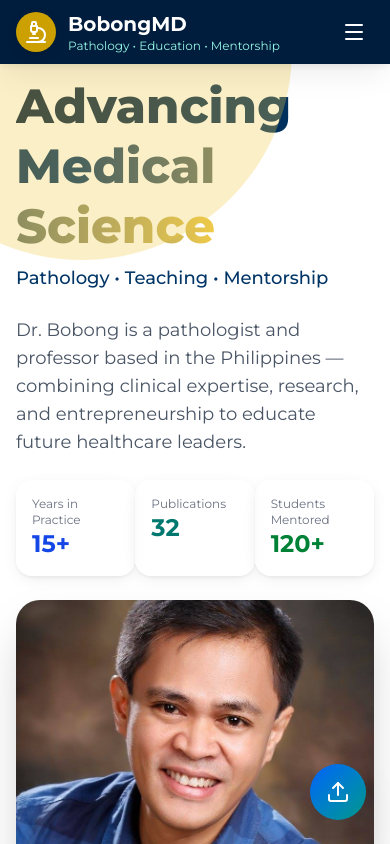
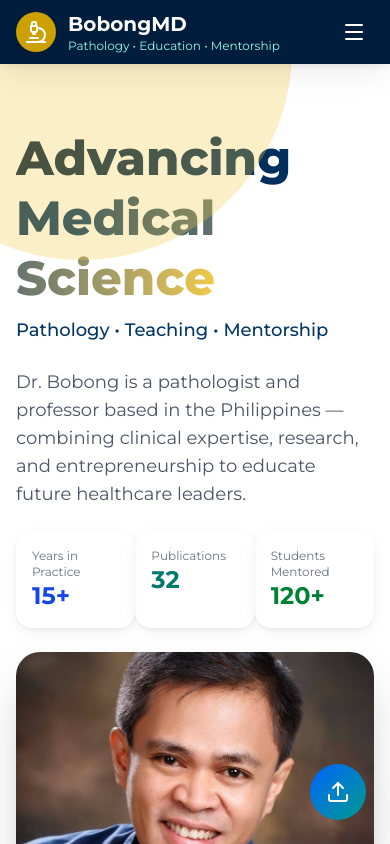
Before and after one commit to llreyes589/bobongmd, a React (Vite) app: page / in a window 390 px wide. Shown: the top 844 px of the page. Built offline with nearby package versions, Linux system fonts and the light colour scheme.

Commit message:
update padding top

```diff
--- a/src/App.tsx
+++ b/src/App.tsx
@@ -46,7 +46,8 @@ const App = () => {
         <Upload className="h-6 w-6" />
       </button>
 
-      <div className="flex-1">
+      <div className="flex-1 ">
+        <div className="max-w-7xl mx-auto px-4 sm:px-6 lg:px-8 py-16">
           {activeSection === "home" && <Home />}
           {activeSection === "about" && <About />}
           {activeSection === "gallery" && <Gallery />}
@@ -54,7 +55,10 @@ const App = () => {
           {activeSection === "announcements" && (
             <Announcements announcements={announcements} />
           )}
-        {activeSection === "portal" && <Portal announcements={announcements} />}
+          {activeSection === "portal" && (
+            <Portal announcements={announcements} />
+          )}
+        </div>
       </div>
 
       <Footer />
--- a/src/pages/About/index.tsx
+++ b/src/pages/About/index.tsx
@@ -1,7 +1,7 @@
 import { BookOpen, Microscope, Users } from "lucide-react";
 
 const About = () => (
-  <div className="max-w-7xl mx-auto px-4 sm:px-6 lg:px-8 py-16">
+  <>
     <h2 className="text-4xl font-bold text-gray-900 mb-8 text-center">
       Brief Information
     </h2>
@@ -55,7 +55,7 @@ const About = () => (
         </div>
       </div>
     </div>
-  </div>
+  </>
 );
 
 export default About;
--- a/src/pages/Advocacies/index.tsx
+++ b/src/pages/Advocacies/index.tsx
@@ -1,7 +1,7 @@
 import { Briefcase, Heart, Microscope } from "lucide-react";
 
 const Advocacies = () => (
-  <div className="max-w-7xl mx-auto px-4 sm:px-6 lg:px-8 py-16">
+  <>
     <h2 className="text-4xl font-bold text-gray-900 mb-12 text-center">
       Advocacies & Interests
     </h2>
@@ -55,7 +55,7 @@ const Advocacies = () => (
         </div>
       </div>
     </div>
-  </div>
+  </>
 );
 
 export default Advocacies;
--- a/src/pages/Gallery/index.tsx
+++ b/src/pages/Gallery/index.tsx
@@ -1,7 +1,7 @@
 import { ImageIcon } from "lucide-react";
 
 const Gallery = () => (
-  <div className="max-w-7xl mx-auto px-4 sm:px-6 lg:px-8">
+  <>
     <h2 className="text-4xl font-bold text-gray-900 mb-12 text-center">
       Gallery
     </h2>
@@ -26,7 +26,7 @@ const Gallery = () => (
         </div>
       ))}
     </div>
-  </div>
+  </>
 );
 
 export default Gallery;
--- a/src/pages/Home/index.tsx
+++ b/src/pages/Home/index.tsx
@@ -2,7 +2,7 @@ import dp from "../../assets/dp.png";
 
 const Home = () => {
   return (
-    <div className="max-w-7xl mx-auto px-4 sm:px-6 lg:px-8 md:py-16 xs:pt-3">
+    <>
       {/* decorative blobs */}
       <svg
         className="absolute -left-32 -top-40 opacity-30"
@@ -77,7 +77,7 @@ const Home = () => {
           </div>
         </div>
       </div>
-    </div>
+    </>
   );
 };
 
```
Lines whose indentation alone changed are shown as unchanged.
